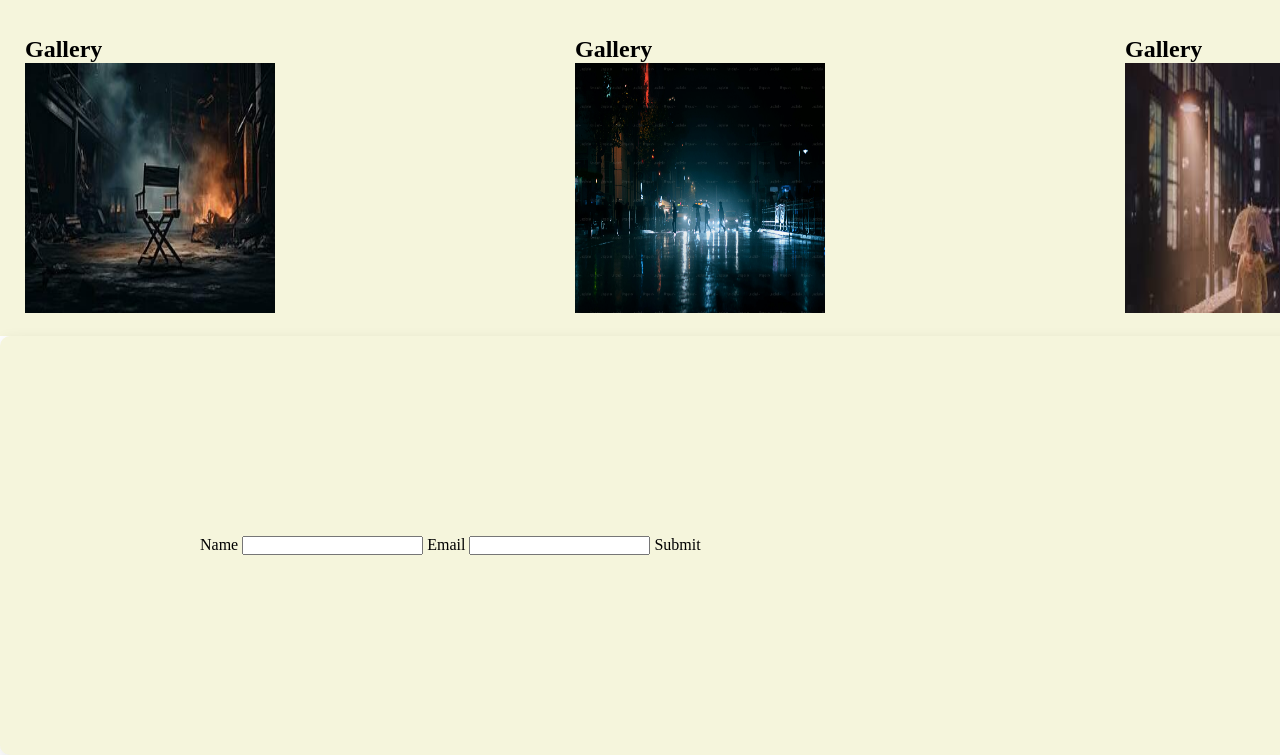
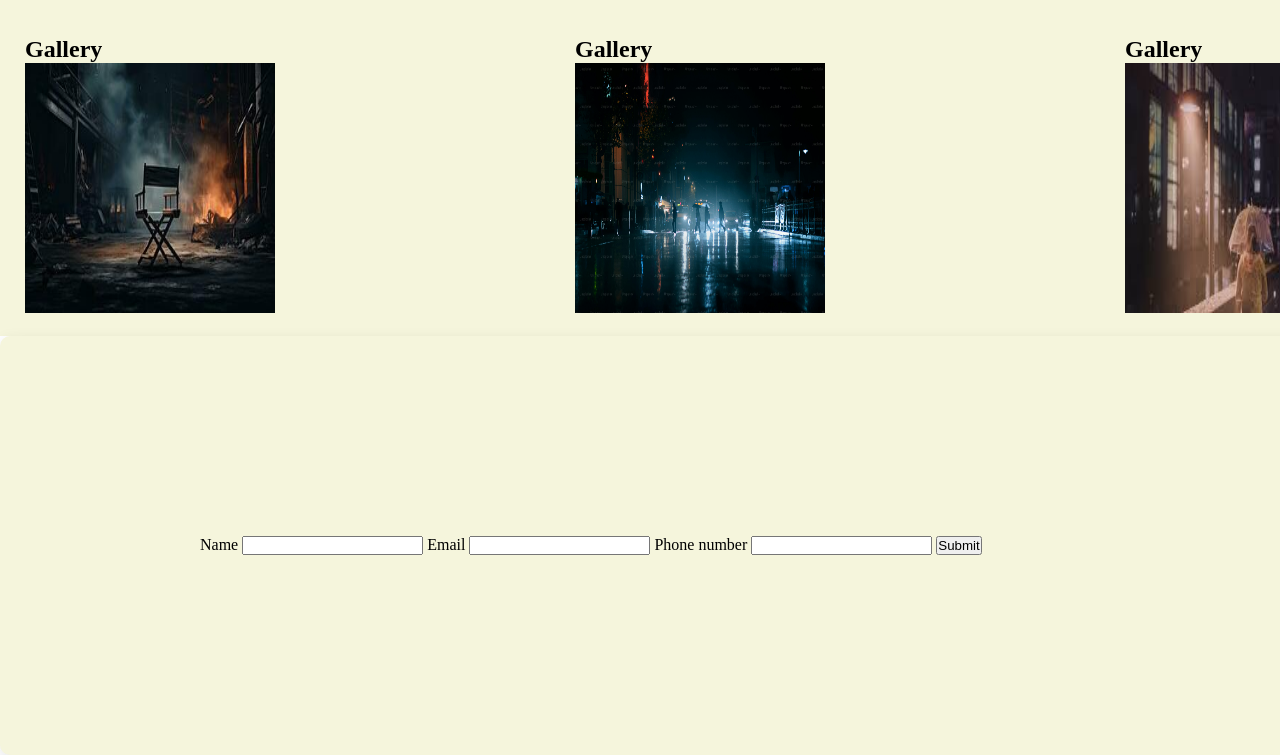
Before and after one commit to mwethya101/project, a plain HTML site: page index.html in a window 1280 px wide. Shown: the part 1165-1920 px from the top of the page. Drawn offline with Linux system fonts and the light colour scheme.

Commit message:
updated html

```diff
--- a/index.html
+++ b/index.html
@@ -90,7 +90,8 @@
                 <label for="email">Email</label>
                 <input type="email" id="email"/>
 
-                <label for
+                <label for="number">Phone number</label>
+                <input type="number" id="number"/>
 
                 <button type="submit">Submit</button>
             </form>
```
